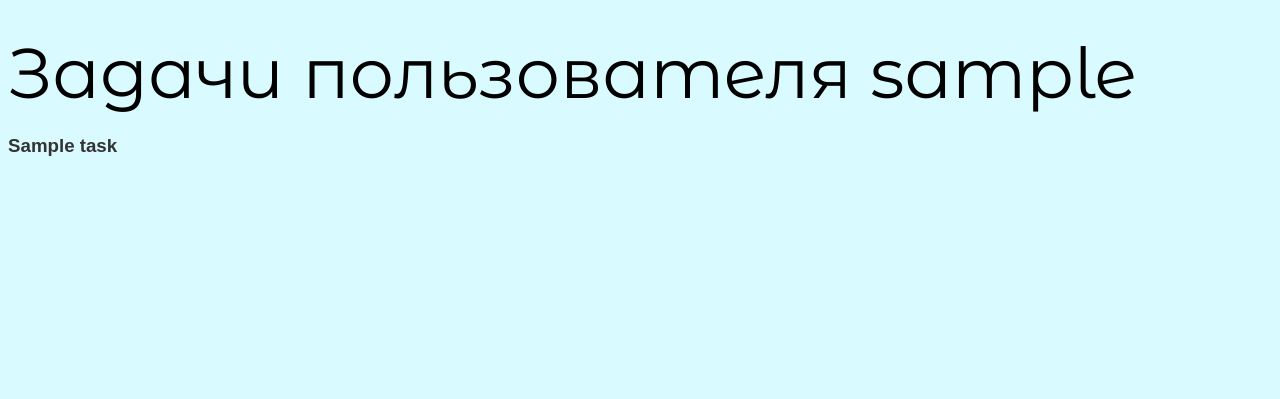
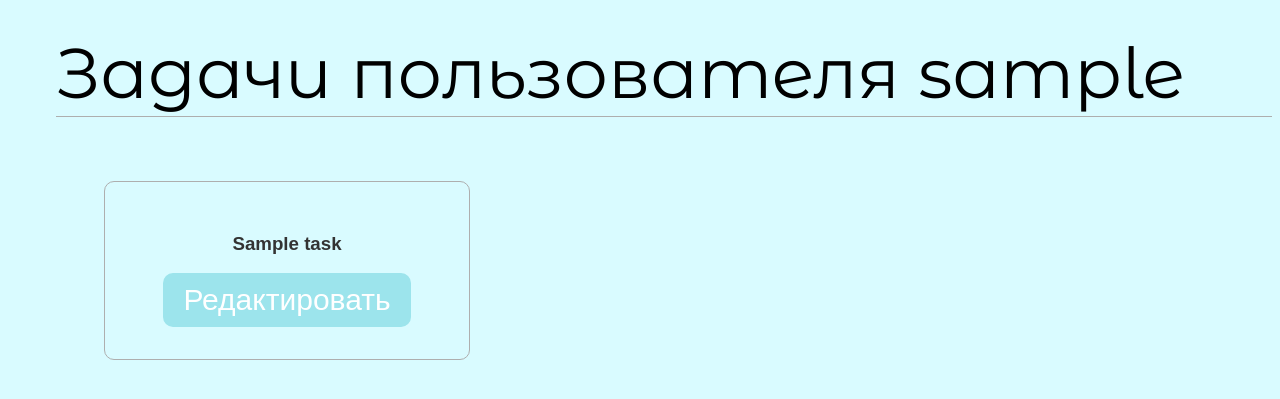
Before and after one commit to MaryKhm656/task-manager, a FastAPI app: template templates/tasks.html in a window 1280 px wide. Shown: the part 82-481 px from the top of the page. Run offline with FastAPI, Linux system fonts and the light colour scheme; the template is opened without the code that fills it: most values are stand-ins (such as "Sample title", 1, 10 or a date in 2020); parts of the project's set-up code (start-up, migrations or seed data) failed here and were passed over.

Commit message:
Edit styles for tasks.html

```diff
--- a/static/style.css
+++ b/static/style.css
@@ -254,3 +254,37 @@ a {
 .success-buttons > form > button {
     margin-top: 40px;
 }
+
+.tasks-container {
+    display: flex;
+    flex-direction: column;
+    padding-left: 3rem;
+}
+
+.tasks-container>h1 {
+    border-bottom: 1px solid #aeaeae;
+}
+
+.tasks-container .task {
+    text-align: center;
+    width: 300px;
+    padding: 2rem;
+    display: flex;
+    flex-direction: column;
+    border: 1px solid #aeaeae;
+    border-radius: 10px;
+    margin-top: 4rem;
+    margin-left: 3rem;
+}
+
+.status-not-done {
+    background-color: #ffe0e0;
+}
+
+.status-in-progress {
+    background-color: #fff7cc;
+}
+
+.status-done {
+    background-color: #e0ffe0;
+}
--- a/templates/tasks.html
+++ b/templates/tasks.html
@@ -2,17 +2,24 @@
 
 {% block title %}Задачи{% endblock %}
 
-{%block content%}
+{% block content %}
 <div class="tasks-container">
   <h1>Задачи пользователя {{ user_name }}</h1>
   {% if tasks %}
   {% for task in tasks %}
-      <div class="task">
+  <div class="task
+    {% if task.status == 'не выполнена' %}status-not-done
+    {% elif task.status == 'в процессе' %}status-in-progress
+    {% elif task.status == 'выполнена' %}status-done
+    {% endif %}">
     <h3>{{ task.title }}</h3>
-      </div>
+    <form action="/edit-task/{{ task.id }}">
+      <button type="submit">Редактировать</button>
+    </form>
   </div>
   {% endfor %}
   {% else %}
   <p>У пользователя пока нет задач</p>
   {% endif %}
-{%endblock%}
+</div>
+{% endblock %}
```
Lines whose indentation alone changed are shown as unchanged.
